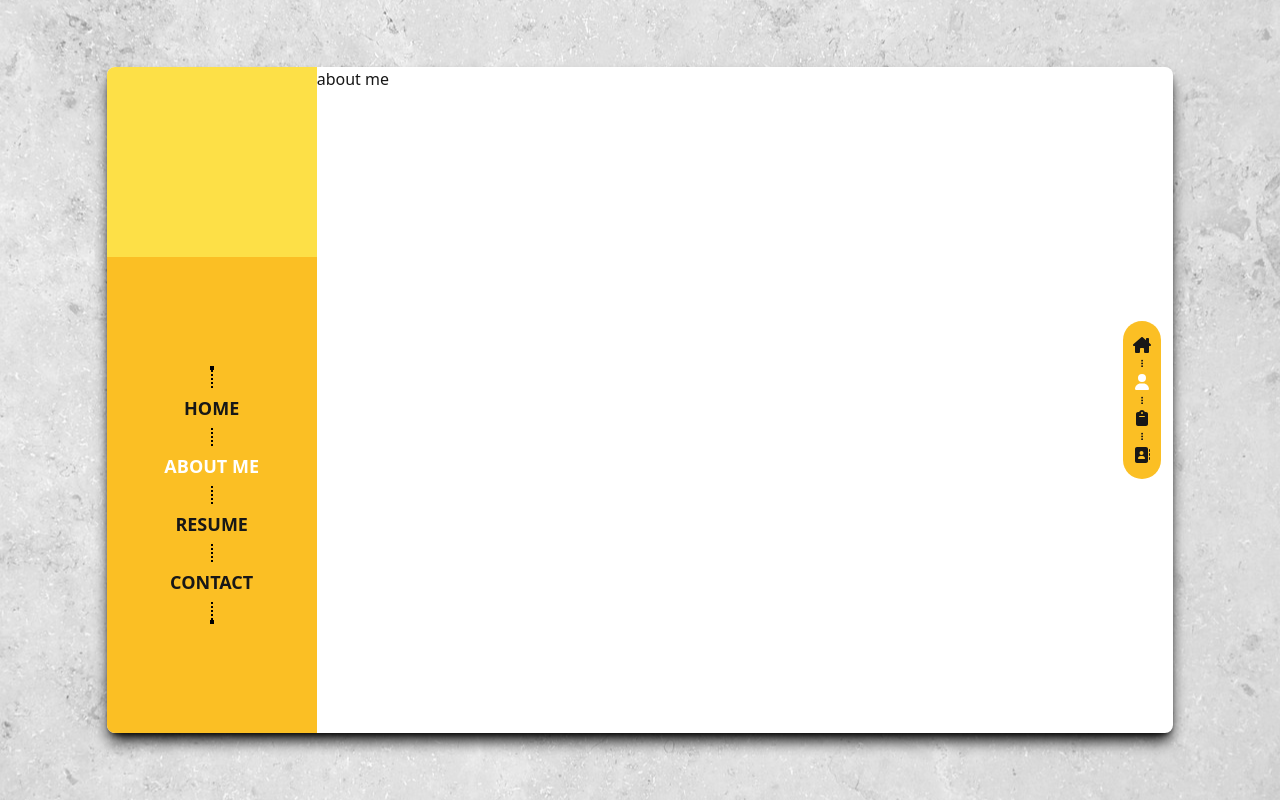
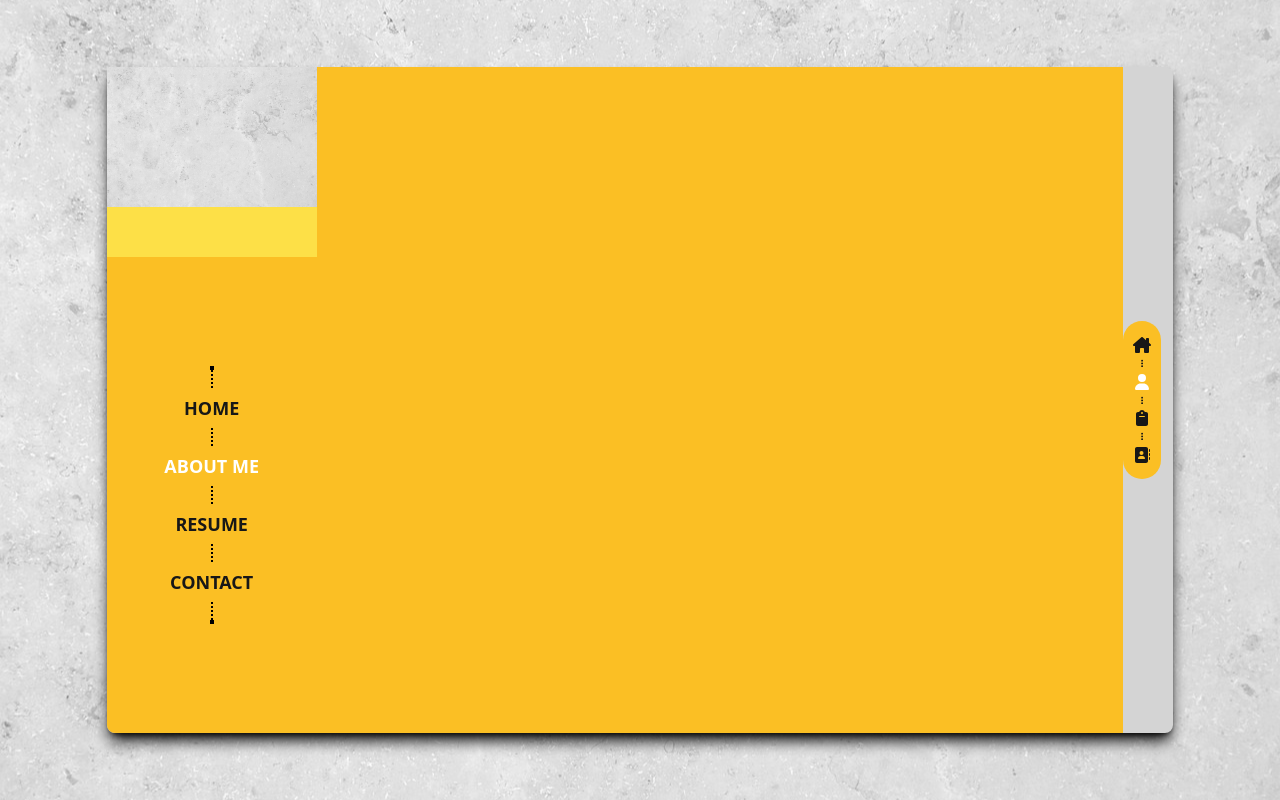
Before and after one commit to onepunch-tk/portfolio, a React (Vite) app: page /about-me in a window 1280 px wide. Built offline with nearby package versions, Linux system fonts and the light colour scheme.

Commit message:
about me ui 구성

```diff
--- /dev/null
+++ b/src/components/ContentWrapper.tsx
@@ -0,0 +1,9 @@
+import { PropsWithChildren } from "react";
+
+export function ContentWrapper({ children }: PropsWithChildren) {
+  return (
+    <div className="grid h-full grid-rows-[auto,1fr] bg-amber-400">
+      {children}
+    </div>
+  );
+}
--- a/src/components/InHeader.tsx
+++ b/src/components/InHeader.tsx
@@ -1,11 +1,14 @@
 import { Navbar } from "@components/Navbar.tsx";
 import { TextMenuList } from "@components/ui/TextMenuList.tsx";
 import { menuList } from "@/constants.ts";
+import myImage from "../assets/bg.jpg";
 
 export function InHeader() {
   return (
     <header className="invisible grid w-[210px] grid-rows-[0.4fr,1fr] rounded-l-lg lg:visible">
-      <figure className="rounded-tl-lg bg-yellow-300"></figure>
+      <figure className="rounded-tl-lg bg-yellow-300">
+        <img src={myImage} />
+      </figure>
       <Navbar className="flex items-center justify-center rounded-bl-lg bg-amber-400">
         <TextMenuList menuList={menuList} />
       </Navbar>
--- a/src/pages/AboutMeScreen.tsx
+++ b/src/pages/AboutMeScreen.tsx
@@ -1,10 +1,11 @@
 import { useSelectMenu } from "@/hooks/useSelectMenu.ts";
+import { ContentWrapper } from "@components/ContentWrapper.tsx";
 
 export function AboutMeScreen() {
   useSelectMenu();
   return (
     <section className="grow">
-      <h1>about me</h1>
+      <ContentWrapper></ContentWrapper>
     </section>
   );
 }
--- a/src/pages/RootScreen.tsx
+++ b/src/pages/RootScreen.tsx
@@ -35,9 +35,10 @@ export function RootScreen() {
     >
       <div
         className={cls(
-          "z-10 flex h-5/6 w-5/6 rounded-lg bg-white shadow-lg shadow-black",
+          "z-10 flex h-5/6 w-5/6 rounded-lg bg-white shadow-lg shadow-black ",
           screenVariants({ outletWrapper: "default" }),
-          screenVariants({ outletWrapper: "lg" })
+          screenVariants({ outletWrapper: "lg" }),
+          { "bg-neutral-300": !isHome }
         )}
       >
         {!isHome && isLarge ? <InHeader /> : null}
--- a/src/styles/index.css
+++ b/src/styles/index.css
@@ -33,7 +33,7 @@
         background-size: cover;
         background-image:
                 linear-gradient(to right, rgba(0, 0, 0, 0.6), rgba(0, 0, 0, 0.4), rgba(0, 0, 0, 0.6)),
-                url('../assets/MY_IMG.JPG');
+                url('../assets/myImg.JPG');
     }
 
     @keyframes fadeUp {
```
Also changed, not shown: 1 other file (tests, documents, lock files or other folders).
